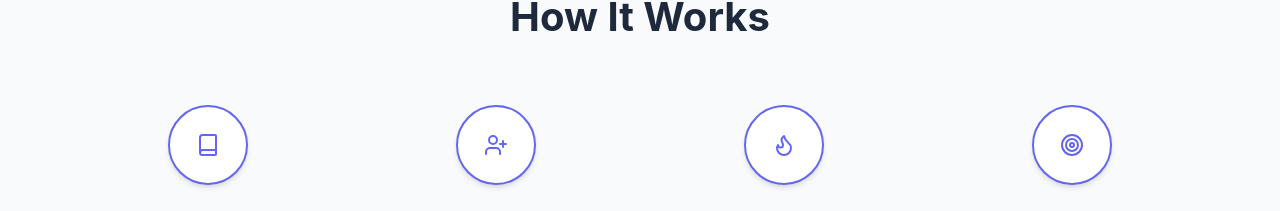
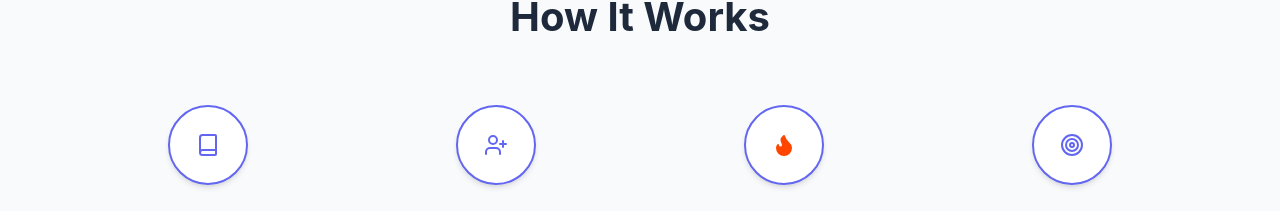
Before and after one commit to venkatanikhil30/stucharix, a React (Vite) app: page / in a window 1280 px wide. Shown: the part 2453-2664 px from the top of the page. Built offline with nearby package versions, Linux system fonts and the light colour scheme.

Commit message:
Update flame icon aesthetic

```diff
--- a/src/components/HowItWorks.jsx
+++ b/src/components/HowItWorks.jsx
@@ -13,7 +13,7 @@ const HowItWorks = () => {
                     {[
                         { icon: <Book />, title: "Choose Your Course", desc: "Select what you are studying." },
                         { icon: <UserPlus />, title: "Get Study Partners", desc: "Match with peers instantly." },
-                        { icon: <Flame />, title: "Get Motivated Daily", desc: "Keep your streak alive." },
+                        { icon: <Flame fill="#ff4500" color="#ff4500" />, title: "Get Motivated Daily", desc: "Keep your streak alive." },
                         { icon: <Target />, title: "Plan and Study Smarter", desc: "Ace your exams together." }
                     ].map((step, i) => (
                         <div key={i} style={{ textAlign: 'center', position: 'relative' }}>
```
